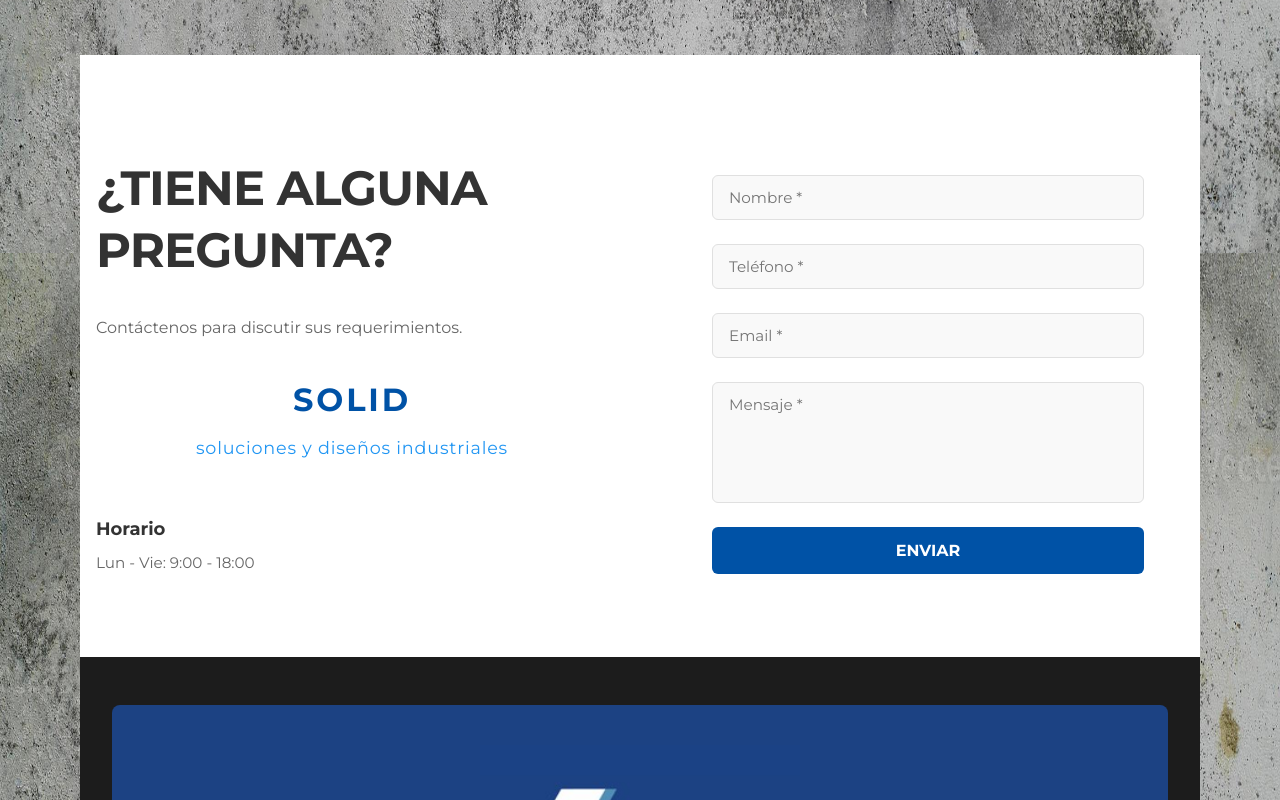
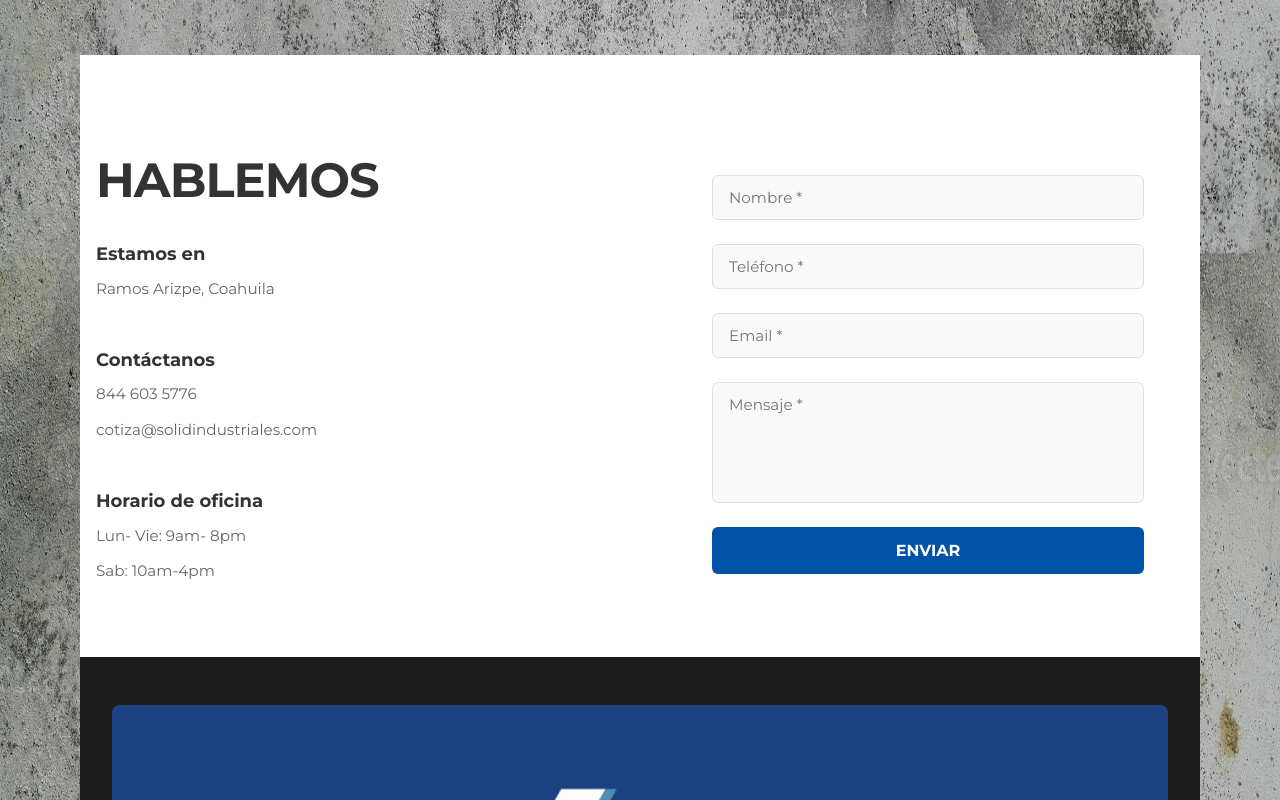
Before and after one commit to PonceRivera/App-React, a React (Vite) app: page / in a window 1280 px wide. Shown: the part 2147-2947 px from the top of the page. Built offline with nearby package versions, Linux system fonts and the light colour scheme.

Commit message:
correciones de imagenes y diseño en celular

```diff
--- a/src/components/home/ContactSection.jsx
+++ b/src/components/home/ContactSection.jsx
@@ -53,26 +53,31 @@ export default function ContactSection() {
             color: '#333',
             fontFamily: 'Montserrat, sans-serif'
           }}>
-            ¿TIENE ALGUNA PREGUNTA?
+            HABLEMOS
           </h2>
-          <p style={{
-            fontSize: '1rem',
-            lineHeight: 1.8,
-            color: '#666',
-            marginBottom: '2rem',
-            fontFamily: 'Montserrat, sans-serif'
-          }}>
-            Contáctenos para discutir sus requerimientos.
-          </p>
 
           <div style={{
             display: 'flex',
             flexDirection: 'column',
             gap: '2rem'
           }}>
-            <div style={{ textAlign: 'center', marginBottom: '1.5rem' }}>
-              <span style={{ fontFamily: 'Montserrat, Arial, sans-serif', fontWeight: 'bold', fontSize: '2rem', color: '#0052A6', letterSpacing: '0.18rem', display: 'block' }}>SOLID</span>
-              <span style={{ fontFamily: 'Montserrat, Arial, sans-serif', fontSize: '1.1rem', color: '#2196f3', letterSpacing: '0.05rem', display: 'block', marginTop: '0.5rem' }}>soluciones y diseños industriales</span>
+            <div>
+              <h3 style={{
+                fontSize: '1.125rem',
+                fontWeight: 700,
+                marginBottom: '0.5rem',
+                color: '#333',
+                fontFamily: 'Montserrat, sans-serif'
+              }}>
+                Estamos en
+              </h3>
+              <p style={{
+                color: '#666',
+                fontSize: '0.95rem',
+                fontFamily: 'Montserrat, sans-serif'
+              }}>
+                Ramos Arizpe, Coahuila
+              </p>
             </div>
 
             <div>
@@ -83,14 +88,49 @@ export default function ContactSection() {
                 color: '#333',
                 fontFamily: 'Montserrat, sans-serif'
               }}>
-                Horario
+                Contáctanos
               </h3>
+              <p style={{
+                color: '#666',
+                fontSize: '0.95rem',
+                fontFamily: 'Montserrat, sans-serif',
+                marginBottom: '0.5rem'
+              }}>
+                844 603 5776
+              </p>
               <p style={{
                 color: '#666',
                 fontSize: '0.95rem',
                 fontFamily: 'Montserrat, sans-serif'
               }}>
-                Lun - Vie: 9:00 - 18:00
+                cotiza@solidindustriales.com
+              </p>
+            </div>
+
+            <div>
+              <h3 style={{
+                fontSize: '1.125rem',
+                fontWeight: 700,
+                marginBottom: '0.5rem',
+                color: '#333',
+                fontFamily: 'Montserrat, sans-serif'
+              }}>
+                Horario de oficina
+              </h3>
+              <p style={{
+                color: '#666',
+                fontSize: '0.95rem',
+                fontFamily: 'Montserrat, sans-serif',
+                marginBottom: '0.5rem'
+              }}>
+                Lun- Vie: 9am- 8pm
+              </p>
+              <p style={{
+                color: '#666',
+                fontSize: '0.95rem',
+                fontFamily: 'Montserrat, sans-serif'
+              }}>
+                Sab: 10am-4pm
               </p>
             </div>
           </div>
--- a/src/components/home/StoresSection.jsx
+++ b/src/components/home/StoresSection.jsx
@@ -69,6 +69,8 @@ export default function StoresSection() {
   const tabletImages = [
     '/products/raks para montaje1.jpeg',
     '/products/raks para montaje2.jpeg',
+    '/products/raks para montaje3.jpeg',
+    '/products/raks para montaje4.jpeg',
     '/products/soporte para tablet1.jpeg',
     '/products/soporte para tablet2.jpeg',
     '/products/soporte para tablet3.jpeg',
@@ -84,7 +86,6 @@ export default function StoresSection() {
 
   // Combinar todas las imágenes de la sección unificada
   const unifiedBoxesImages = [
-    ...raksMontajeImages,
     ...hdpeImages,
     ...ezProImages,
     ...ezProDivisionesImages
```
